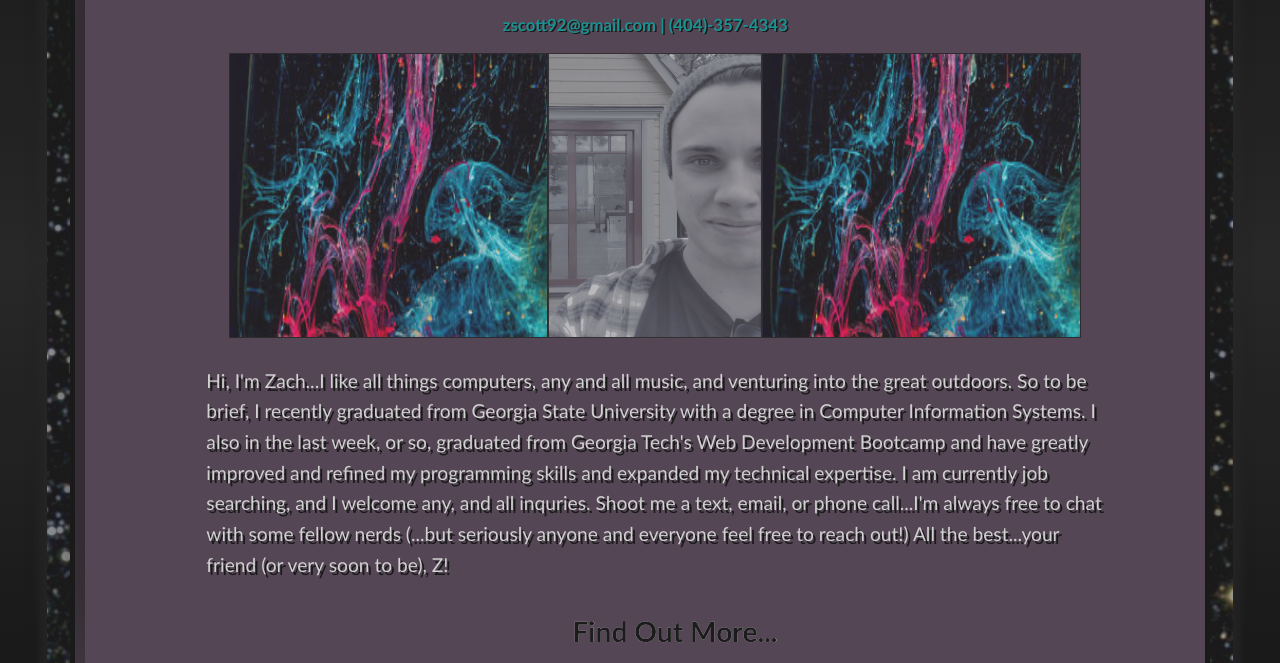
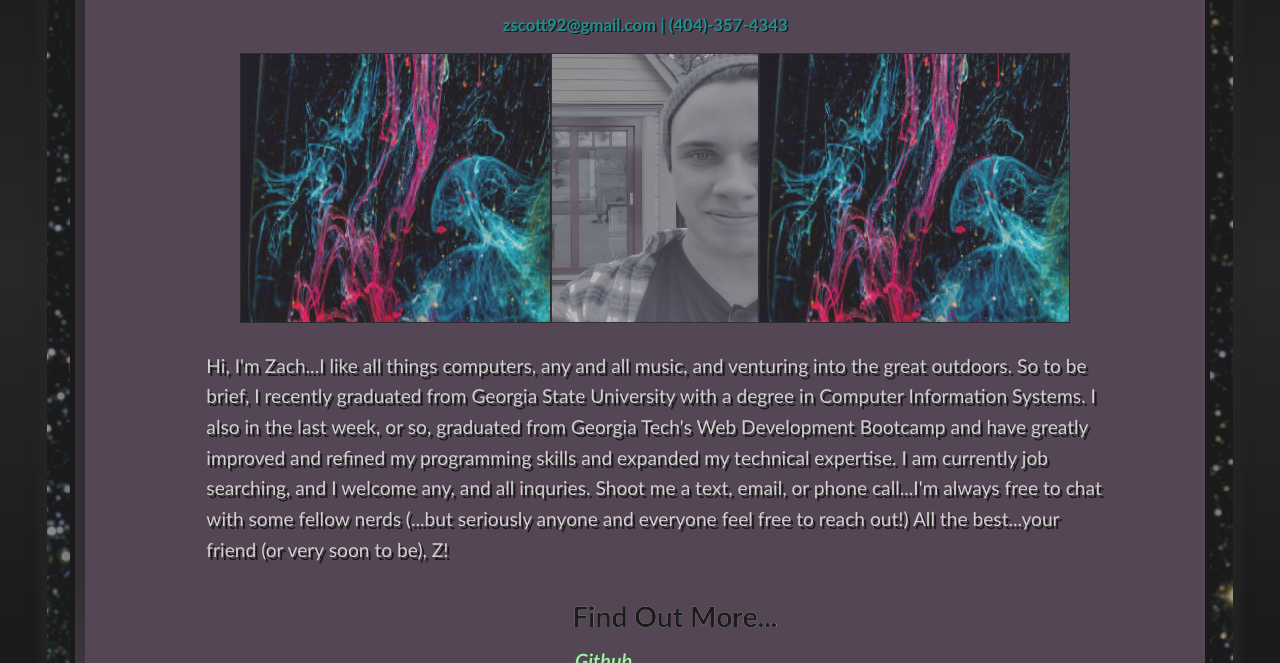
Before and after one commit to zscott92/z_portfolio, a website: page public/index.html in a window 1280 px wide. Shown: the part 137-800 px from the top of the page. Drawn offline with nearby package versions, Linux system fonts and the light colour scheme.

```diff
--- a/public/css/style.css
+++ b/public/css/style.css
@@ -120,7 +120,7 @@
 
 img {
   margin: 0 auto;
-  height: 285px;
+  height: 270px;
   width: 25%;
   position: flex;
   border: #121212 solid 1.5px;
@@ -130,7 +130,7 @@
 }
 
 #art {
-  height: 285px;
+  height: 270px;
   width: 37.5%;
   -webkit-filter: blur(0px);
   opacity: 0.85;
@@ -253,7 +253,7 @@
 
 #images {
   justify-content:space-between;
-  width: 77%;
+  width: 75%;
 }
 
 #pink {
```
Also changed, not shown: 1 other file.
